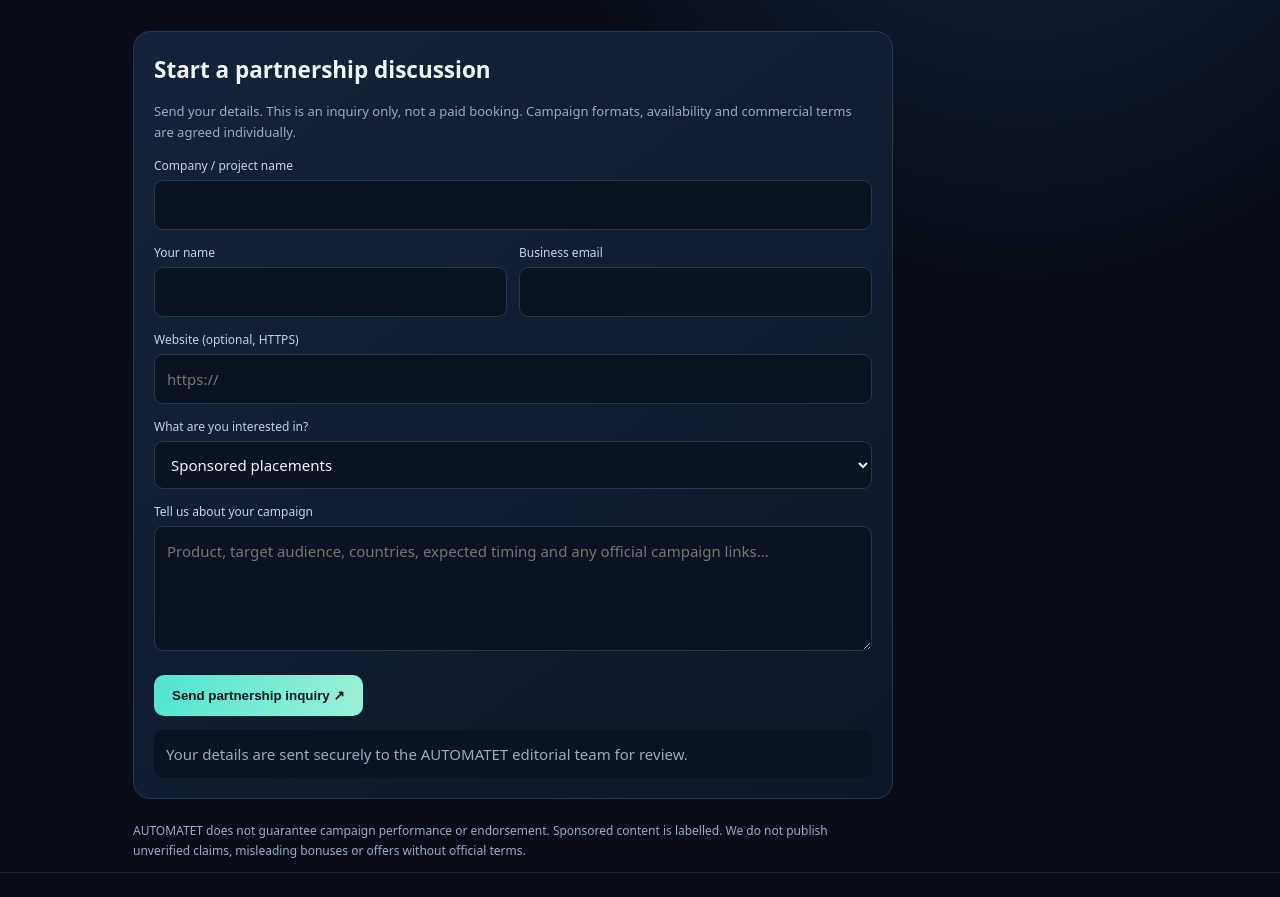
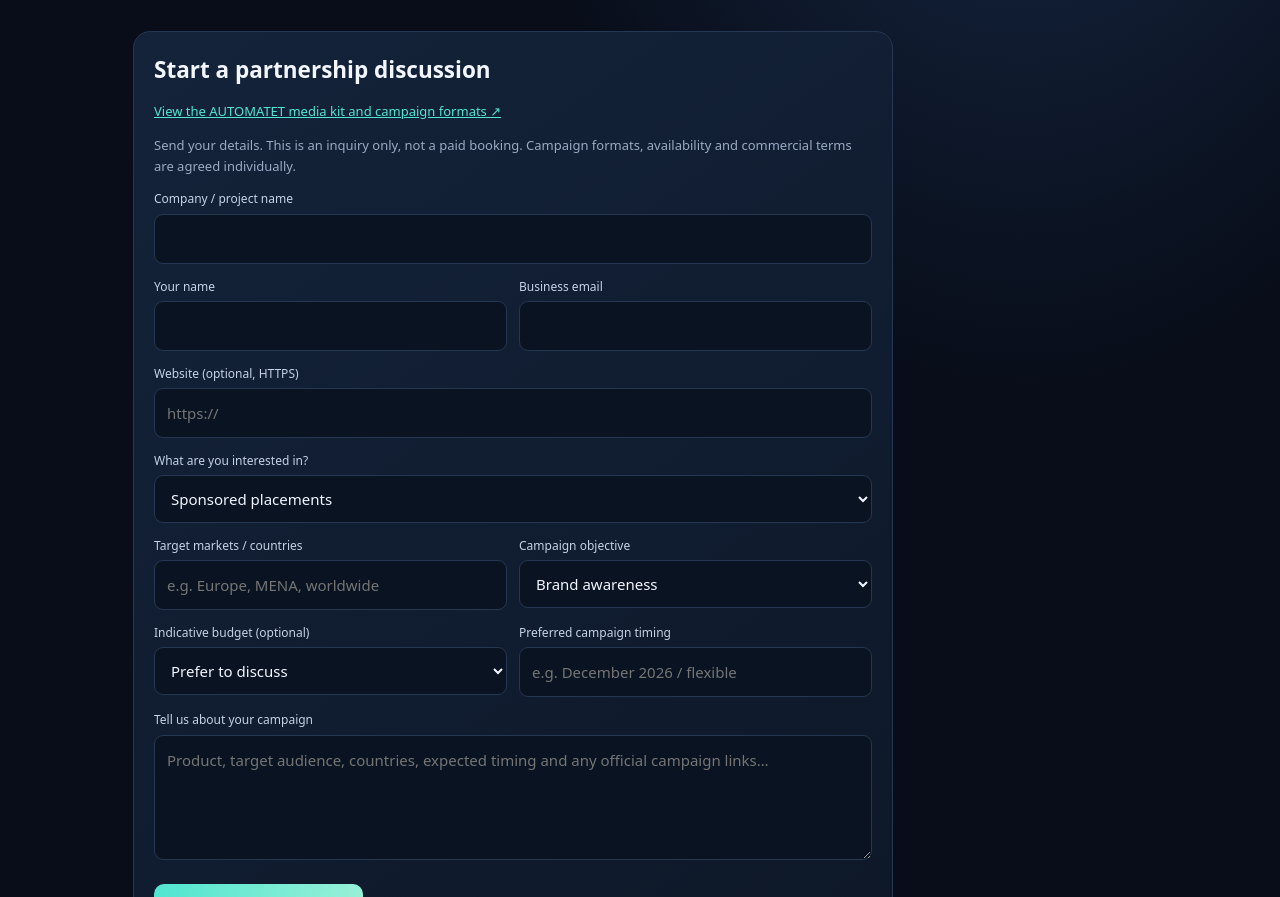
Before and after one commit to capzed/capzed, a website: page advertise.html in a window 1280 px wide. Shown: the part 500-1397 px from the top of the page. Drawn offline with Linux system fonts and the light colour scheme.

Commit message:
Improve advertiser brief with campaign qualification fields

```diff
--- a/advertise.html
+++ b/advertise.html
@@ -22,13 +22,15 @@
 <article class="card"><h2>Featured offers</h2><p>Submit official bonuses, fee discounts, rewards or competitions for verification before publication.</p></article>
 </div>
 <section class="formbox">
-<h2>Start a partnership discussion</h2>
+<h2>Start a partnership discussion</h2><p><a href="/media-kit.html">View the AUTOMATET media kit and campaign formats ↗</a></p>
 <p>Send your details. This is an inquiry only, not a paid booking. Campaign formats, availability and commercial terms are agreed individually.</p>
 <form id="leadForm">
 <label>Company / project name</label><input name="company_name" maxlength="160" required>
 <div class="row"><div><label>Your name</label><input name="contact_name" maxlength="120" required></div><div><label>Business email</label><input name="contact_email" type="email" maxlength="180" required></div></div>
 <label>Website (optional, HTTPS)</label><input name="website_url" type="url" placeholder="https://">
 <label>What are you interested in?</label><select name="interest_type" required><option value="sponsored_placement">Sponsored placements</option><option value="affiliate_partnership">Affiliate partnership</option><option value="featured_offer">Submit a featured offer</option><option value="campaign_reporting">Campaign reporting</option><option value="other">Other</option></select>
+<div class="row"><div><label>Target markets / countries</label><input name="target_markets" maxlength="300" placeholder="e.g. Europe, MENA, worldwide"></div><div><label>Campaign objective</label><select name="campaign_objective"><option value="brand_awareness">Brand awareness</option><option value="traffic">Website traffic</option><option value="leads">Lead generation</option><option value="registrations">Registrations / sign-ups</option><option value="sales">Conversions / sales</option></select></div></div>
+<div class="row"><div><label>Indicative budget (optional)</label><select name="budget"><option value="">Prefer to discuss</option><option>Under $500</option><option>$500–$1,500</option><option>$1,500–$5,000</option><option>$5,000+</option></select></div><div><label>Preferred campaign timing</label><input name="campaign_timing" maxlength="100" placeholder="e.g. December 2026 / flexible"></div></div>
 <label>Tell us about your campaign</label><textarea name="message" minlength="10" maxlength="2000" required placeholder="Product, target audience, countries, expected timing and any official campaign links…"></textarea>
 <div class="trap" aria-hidden="true"><label>Fax</label><input name="company_fax" tabindex="-1" autocomplete="off"></div>
 <button type="submit">Send partnership inquiry ↗</button>
@@ -41,6 +43,8 @@ const form=document.getElementById("leadForm"),result=document.getElementById("r
 form.addEventListener("submit",async event=>{
  event.preventDefault();const button=form.querySelector("button");button.disabled=true;button.textContent="Sending…";
  const body=Object.fromEntries(new FormData(form).entries());body.source_page="/advertise.html";body.website_url=body.website_url||null;
+ const brief=[["Target markets",body.target_markets],["Campaign objective",body.campaign_objective],["Indicative budget",body.budget],["Preferred timing",body.campaign_timing]].filter(([,v])=>v).map(([k,v])=>k+": "+v).join("\\n");
+ body.message=(brief?brief+"\\n\\n":"")+body.message;
  try{const response=await fetch("/api/advertiser-leads",{method:"POST",headers:{"content-type":"application/json"},body:JSON.stringify(body)});const data=await response.json();if(!response.ok)throw new Error(data.error||"Could not send inquiry");result.textContent=data.message||"Inquiry received. Thank you.";form.reset();}
  catch(error){result.textContent=error.message;}
  finally{button.disabled=false;button.textContent="Send partnership inquiry ↗";}
```
